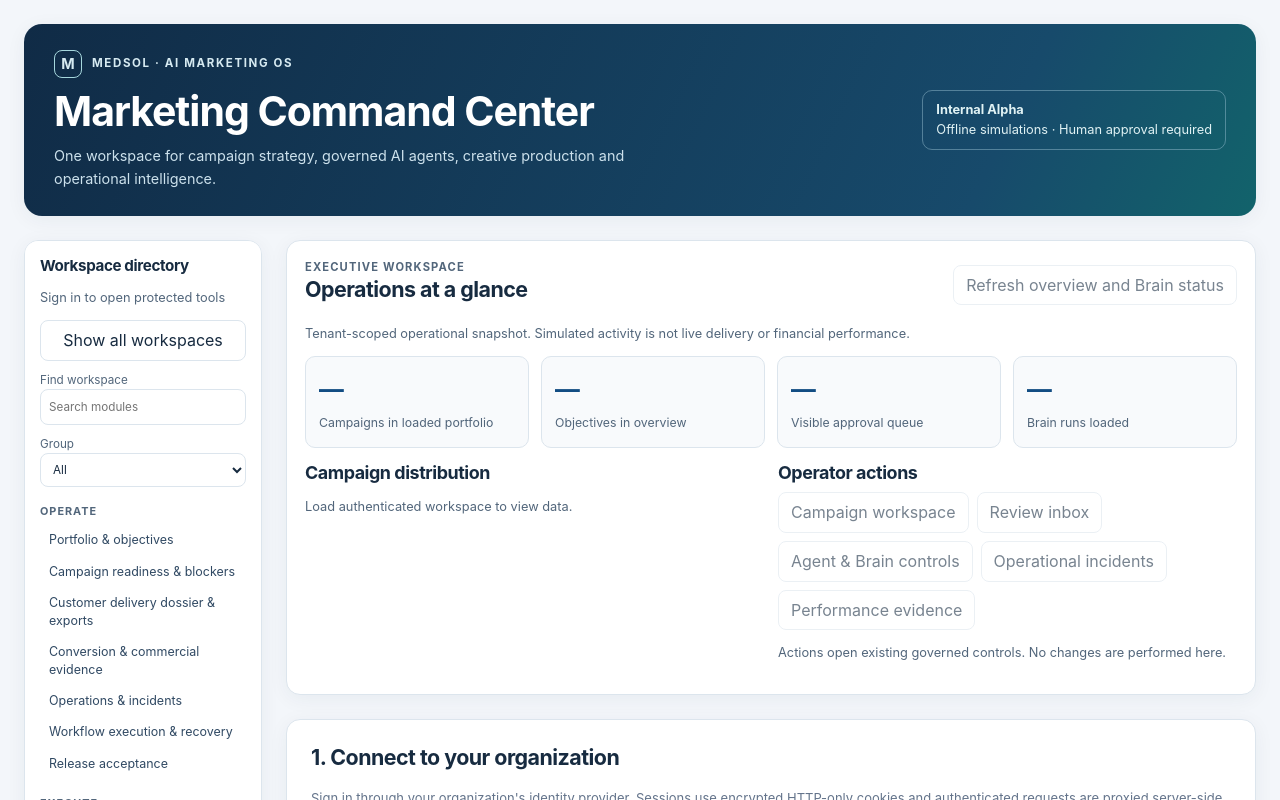
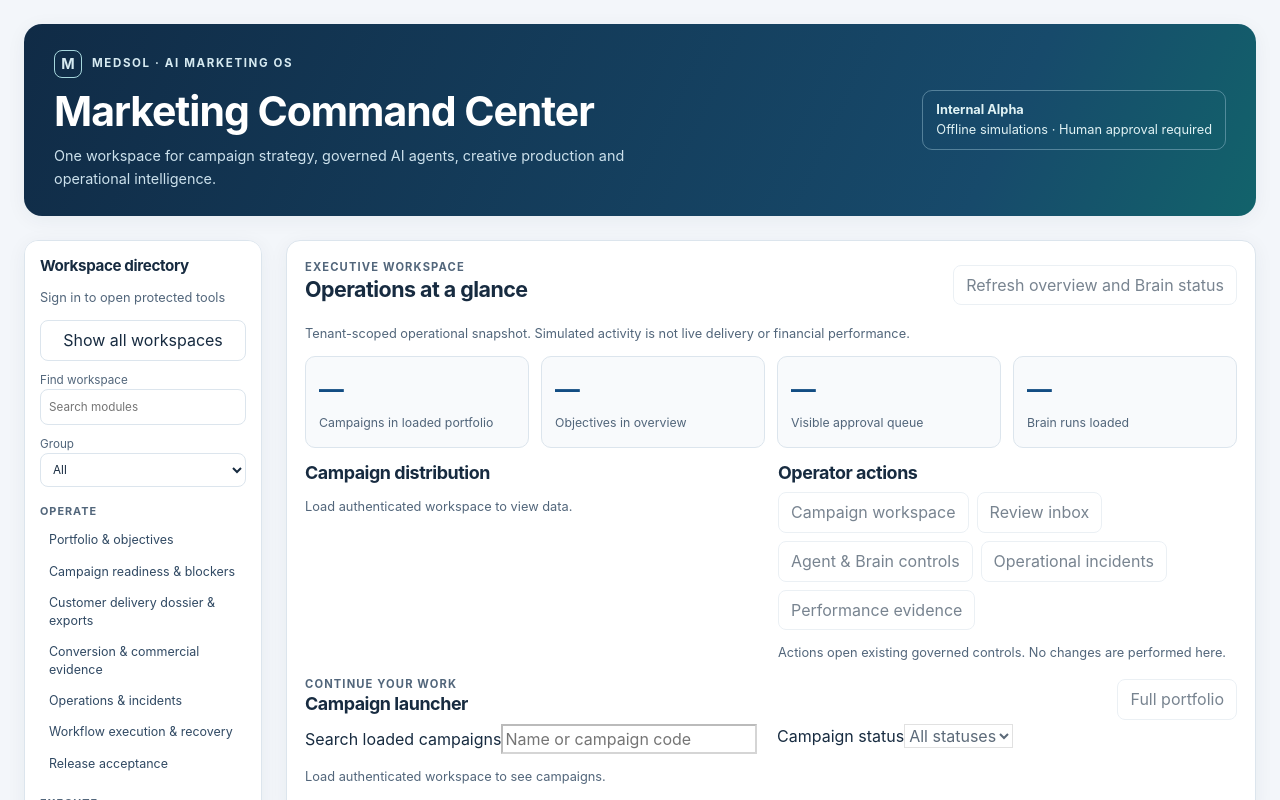
Before and after one commit to Ashour158/medsol-ai-marketing-os, a Next.js app in the folder apps/web/: page / in a window 1280 px wide. Shown: the top 800 px of the page. Built offline with nearby package versions, Linux system fonts and the light colour scheme.

Commit message:
Add searchable executive campaign launcher and explicit scoped resume

```diff
--- a/apps/web/src/app/alpha-executive-dashboard.tsx
+++ b/apps/web/src/app/alpha-executive-dashboard.tsx
@@ -1,9 +1,13 @@
 "use client";
-type Campaign={id:string;status:string};
+import {useState} from "react";
+type Campaign={id:string;status:string;name:string;code:string};
 type Run={id:string;status:string};
-export default function AlphaExecutiveDashboard({authenticated,overview,campaigns,runs,approvals,approvalUnavailable,busy,onRefresh,onNavigate}:{
- authenticated:boolean;overview:Record<string,number>|null;campaigns:Campaign[];runs:Run[]|null;approvals:unknown;approvalUnavailable:boolean;busy:boolean;onRefresh:()=>void;onNavigate:(id:string)=>void
+export default function AlphaExecutiveDashboard({authenticated,overview,campaigns,runs,approvals,approvalUnavailable,busy,onRefresh,onNavigate,onOpenCampaign}:{
+ authenticated:boolean;overview:Record<string,number>|null;campaigns:Campaign[];runs:Run[]|null;approvals:unknown;approvalUnavailable:boolean;busy:boolean;onRefresh:()=>void;onNavigate:(id:string)=>void;onOpenCampaign:(id:string)=>void
 }){
+ const [query,setQuery]=useState("");
+ const [state,setState]=useState("ALL");
+ const visible=authenticated&&overview?campaigns.filter(c=>(state==="ALL"||c.status===state)&&(c.name+" "+c.code).toLowerCase().includes(query.trim().toLowerCase())):[];
  const count=(key:string)=>authenticated&&overview&&Number.isFinite(overview[key])?overview[key]:"—";
  const statuses=Object.entries(campaigns.reduce<Record<string,number>>((a,c)=>(a[c.status]=(a[c.status]??0)+1,a),{})).sort(([a],[b])=>a.localeCompare(b));
  return <section className="alpha-card" aria-label="Executive overview">
@@ -20,5 +24,14 @@ export default function AlphaExecutiveDashboard({authenticated,overview,campaign
    <div><h3>Campaign distribution</h3>{authenticated&&overview&&statuses.length?statuses.map(([status,n])=><div key={status} style={{marginBottom:9}}><div className="alpha-status-row"><span className="alpha-subtle">{status.replaceAll("_"," ")}</span><strong>{n}</strong></div><div className="alpha-meter" role="meter" aria-label={status+" campaigns"} aria-valuemin={0} aria-valuemax={campaigns.length} aria-valuenow={n}><span style={{width:(100*n/campaigns.length)+"%"}}/></div></div>):<p className="alpha-subtle">{authenticated&&overview?"No campaigns in loaded portfolio.":"Load authenticated workspace to view data."}</p>}</div>
    <div><h3>Operator actions</h3><div style={{display:"flex",gap:8,flexWrap:"wrap"}}>{([["journey","Campaign workspace"],["approvals","Review inbox"],["agent-brain","Agent & Brain controls"],["operations","Operational incidents"],["performance","Performance evidence"]] as const).map(([id,label])=><button key={id} disabled={!authenticated} type="button" onClick={()=>onNavigate(id)}>{label}</button>)}</div><p className="alpha-subtle">Actions open existing governed controls. No changes are performed here.</p></div>
   </div>
+  <div className="alpha-campaign-launcher">
+   <div className="alpha-status-row"><div><div className="alpha-kicker">Continue your work</div><h3>Campaign launcher</h3></div><button type="button" disabled={!authenticated} onClick={()=>onNavigate("portfolio")}>Full portfolio</button></div>
+   <div className="alpha-grid">
+    <label>Search loaded campaigns<input aria-label="Search loaded campaigns" type="search" maxLength={120} value={query} disabled={!authenticated||!overview} onChange={e=>setQuery(e.target.value)} placeholder="Name or campaign code"/></label>
+    <label>Campaign status<select aria-label="Campaign status filter" value={state} disabled={!authenticated||!overview} onChange={e=>setState(e.target.value)}><option value="ALL">All statuses</option>{statuses.map(([status])=><option key={status} value={status}>{status.replaceAll("_"," ")}</option>)}</select></label>
+   </div>
+   <p className="alpha-subtle" role="status">{!authenticated||!overview?"Load authenticated workspace to see campaigns.":visible.length+" matching loaded campaigns · showing up to 6"}</p>
+   {visible.slice(0,6).map(c=><div className="alpha-campaign-row" key={c.id}><div><strong>{c.name}</strong><span className="alpha-subtle">{c.code} · {c.status.replaceAll("_"," ")}</span></div><button type="button" disabled={busy} onClick={()=>onOpenCampaign(c.id)} aria-label={"Open campaign "+c.name}>Open</button></div>)}
+  </div>
  </section>
 }
```
